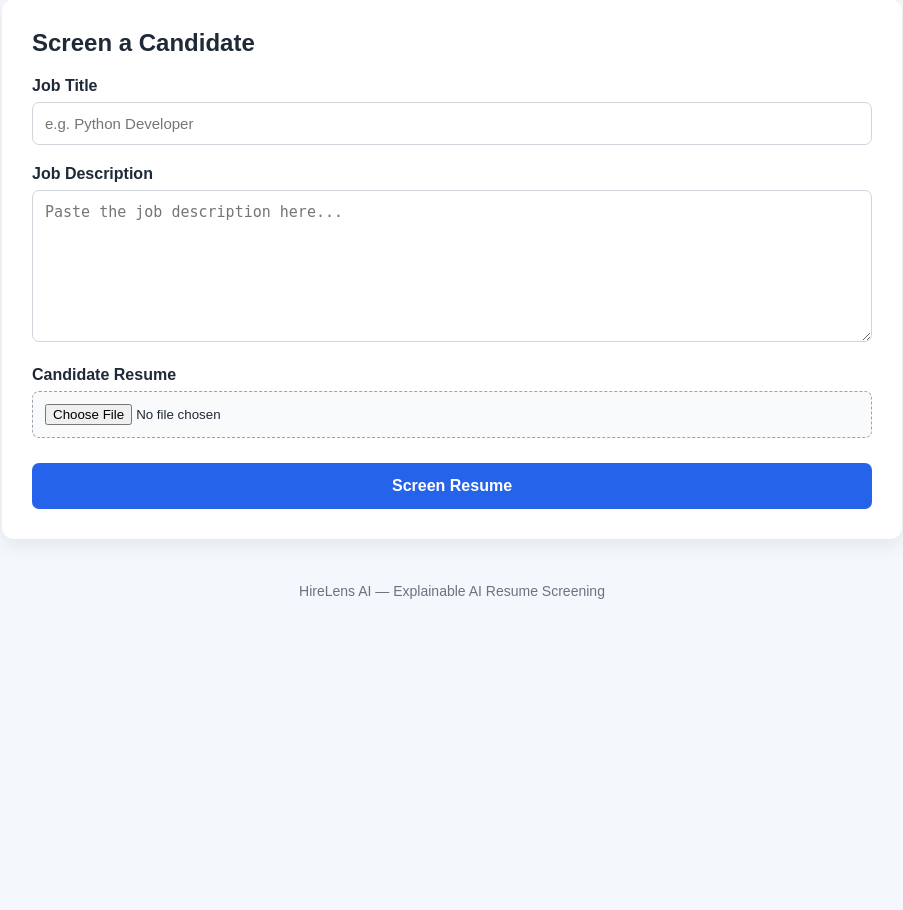
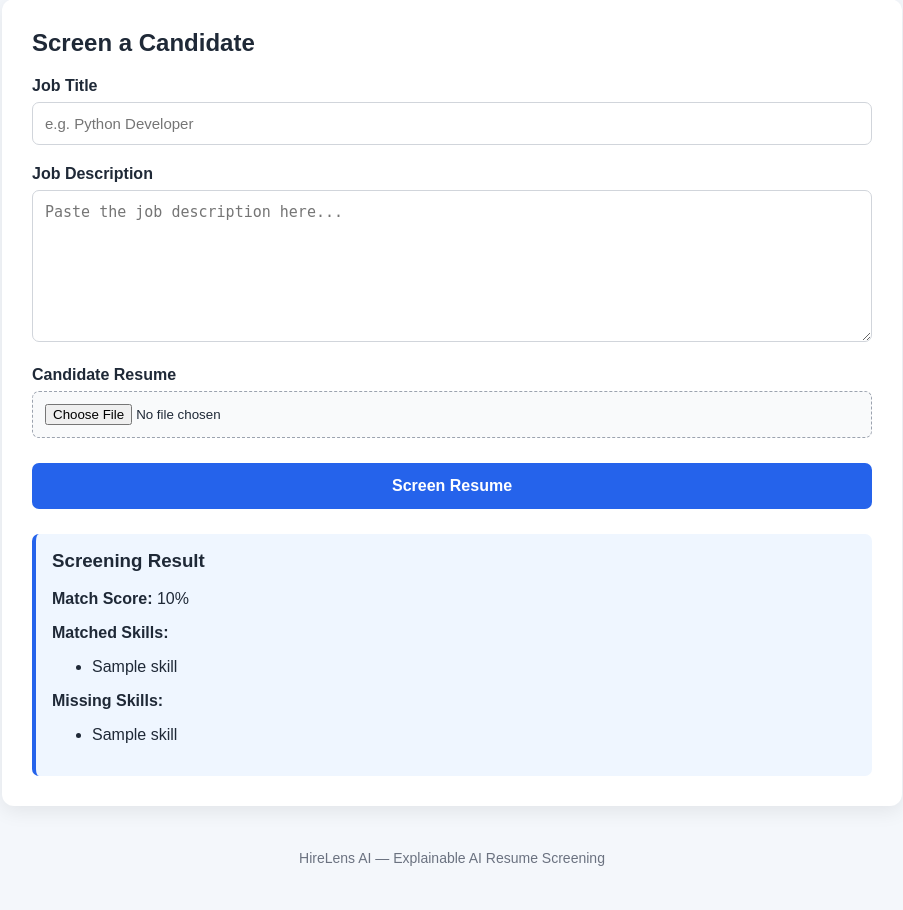
Before and after one commit to barokoushik/ai-resume-screening, a Flask app: template templates/index.html in a window 1280 px wide. Shown: the part 279-1189 px from the top of the page, without its empty margins (188-1091 px from the left). Before the commit the page ends 878 px from the top, so only its background shows below. Run offline with Flask 3, Linux system fonts and the light colour scheme; the template is opened without the code that fills it: most values are stand-ins (such as "Sample title", 1, 10 or a date in 2020).

Commit message:
feat: add job description skill matching

```diff
--- a/app.py
+++ b/app.py
@@ -2,6 +2,28 @@ from flask import Flask, render_template, request
 from pypdf import PdfReader
 
 app = Flask(__name__)
+
+SKILLS = [
+    "python",
+    "flask",
+    "html",
+    "css",
+    "javascript",
+    "git",
+    "github",
+    "sql",
+    "mysql",
+    "postgresql",
+    "rest api",
+    "api",
+    "docker",
+    "aws",
+    "azure",
+    "java",
+    "c++",
+    "react",
+    "node.js"
+]
 
 
 @app.route("/", methods=["GET", "POST"])
@@ -9,13 +31,23 @@ def home():
     resume_text = None
     error = None
 
+    match_score = None
+    matched_skills = []
+    missing_skills = []
+
     if request.method == "POST":
         resume = request.files.get("resume")
+        job_description = request.form.get("job_description", "").lower()
 
         if not resume or resume.filename == "":
             error = "Please select a PDF resume."
+
         elif not resume.filename.lower().endswith(".pdf"):
             error = "Only PDF files are supported."
+
+        elif not job_description.strip():
+            error = "Please enter a job description."
+
         else:
             try:
                 reader = PdfReader(resume)
@@ -24,6 +56,7 @@ def home():
 
                 for page in reader.pages:
                     text = page.extract_text()
+
                     if text:
                         extracted_pages.append(text)
 
@@ -32,13 +65,44 @@ def home():
                 if not resume_text.strip():
                     error = "No readable text was found in this PDF."
 
+                else:
+                    resume_lower = resume_text.lower()
+
+                    required_skills = [
+                        skill
+                        for skill in SKILLS
+                        if skill in job_description
+                    ]
+
+                    matched_skills = [
+                        skill
+                        for skill in required_skills
+                        if skill in resume_lower
+                    ]
+
+                    missing_skills = [
+                        skill
+                        for skill in required_skills
+                        if skill not in resume_lower
+                    ]
+
+                    if required_skills:
+                        match_score = round(
+                            (len(matched_skills) / len(required_skills)) * 100
+                        )
+                    else:
+                        match_score = 0
+
             except Exception:
                 error = "Could not read this PDF. Please try another file."
 
     return render_template(
         "index.html",
         resume_text=resume_text,
-        error=error
+        error=error,
+        match_score=match_score,
+        matched_skills=matched_skills,
+        missing_skills=missing_skills
     )
 
 
--- a/templates/index.html
+++ b/templates/index.html
@@ -46,6 +46,7 @@
 
             <textarea
                 id="job-description"
+                name="job_description"
                 rows="7"
                 placeholder="Paste the job description here..."
             ></textarea>
@@ -71,13 +72,29 @@
     </div>
 {% endif %}
 
-{% if resume_text %}
+{% if match_score is not none %}
     <div class="result-message">
-        <h3>Resume Successfully Processed</h3>
-        <p>
-            The PDF was uploaded successfully and readable
-            text was extracted.
-        </p>
+        <h3>Screening Result</h3>
+
+        <p><strong>Match Score:</strong> {{ match_score }}%</p>
+
+        <p><strong>Matched Skills:</strong></p>
+        <ul>
+            {% for skill in matched_skills %}
+                <li>{{ skill }}</li>
+            {% else %}
+                <li>No matching skills found.</li>
+            {% endfor %}
+        </ul>
+
+        <p><strong>Missing Skills:</strong></p>
+        <ul>
+            {% for skill in missing_skills %}
+                <li>{{ skill }}</li>
+            {% else %}
+                <li>No missing skills.</li>
+            {% endfor %}
+        </ul>
     </div>
 {% endif %}
     </section>
```
